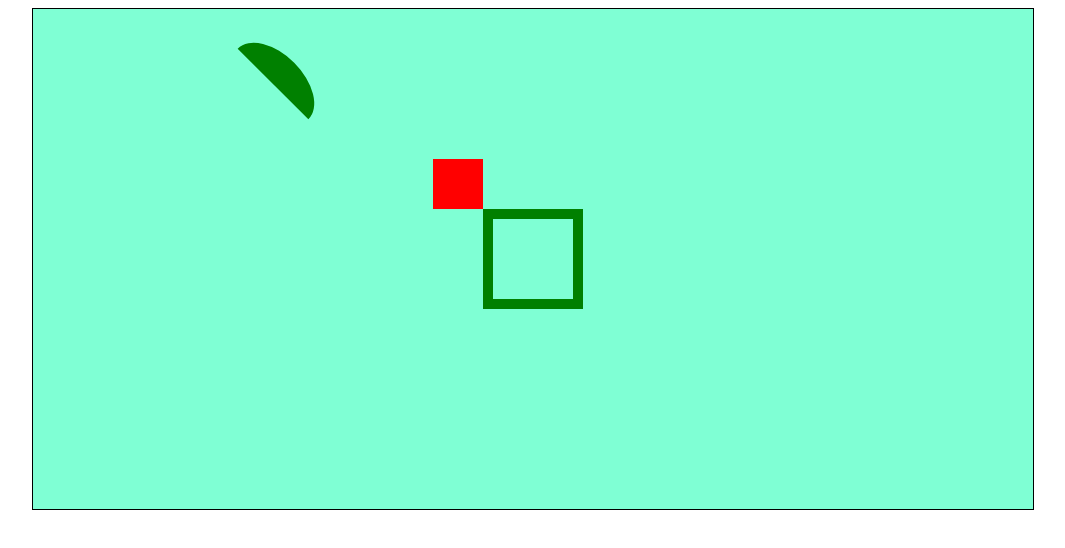
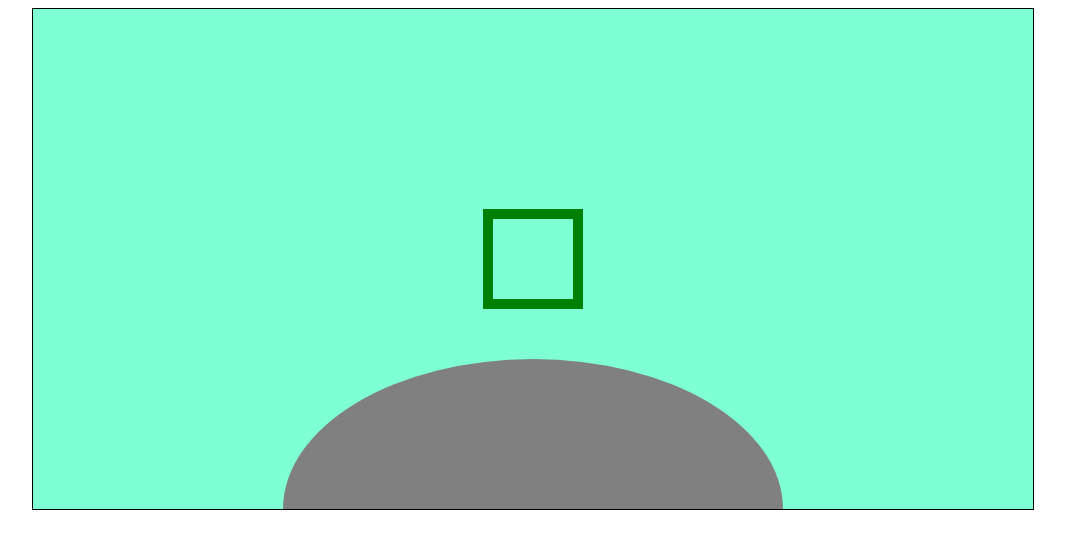
Before and after one commit to eunsu28/basic-simulator, a plain HTML site: page index.html in a window 1280 px wide. Shown: the whole page, without its empty margins (107-1172 px from the left). Drawn offline with Linux system fonts and the light colour scheme.

Commit message:
계기판 만들기 끝

```diff
--- a/index.html
+++ b/index.html
@@ -26,12 +26,9 @@
     ctx.fillRect(450, 200, 100, 100);
     ctx.clearRect(460, 210, 80, 80);
 
-    ctx.fillStyle = "red";
-    ctx.fillRect(400, 150, 50, 50);
-
-    ctx.fillStyle = 'green';
+    ctx.fillStyle = 'gray';
     ctx.beginPath();
-    ctx.ellipse(240, 75, 50, 30, Math.PI * .25, 0, Math.PI, true);
+    ctx.ellipse(500, 500, 250, 150, 0, Math.PI, true);
     ctx.fill();
 </script>
 </html>
```
